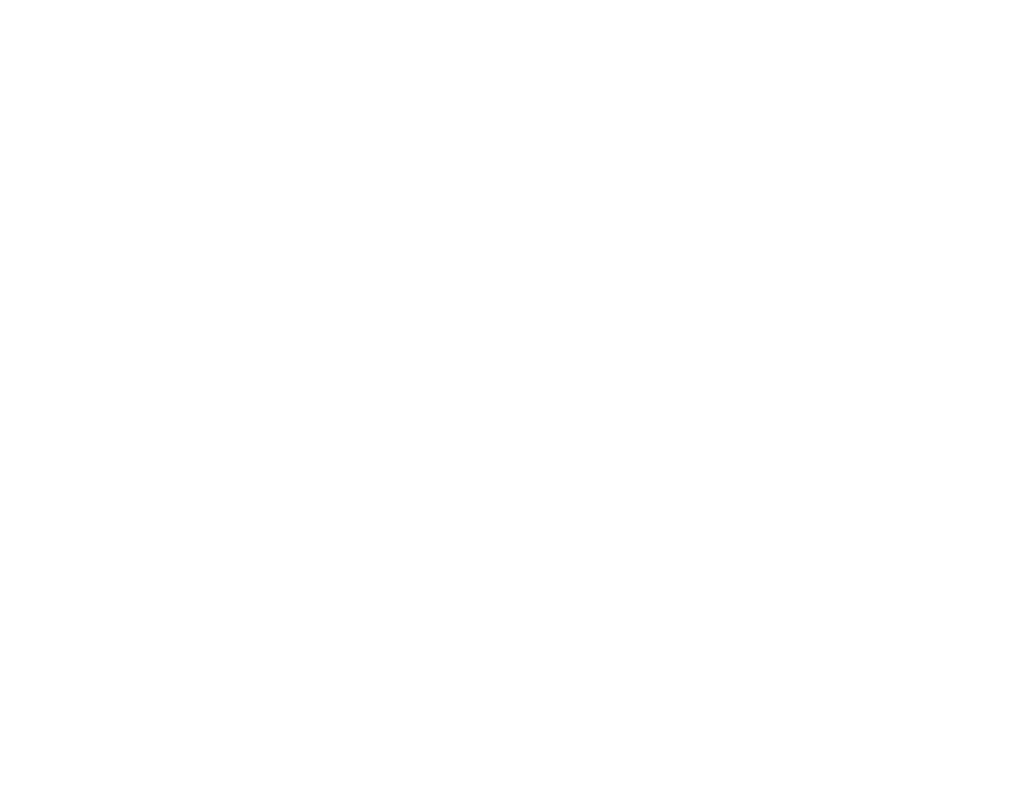
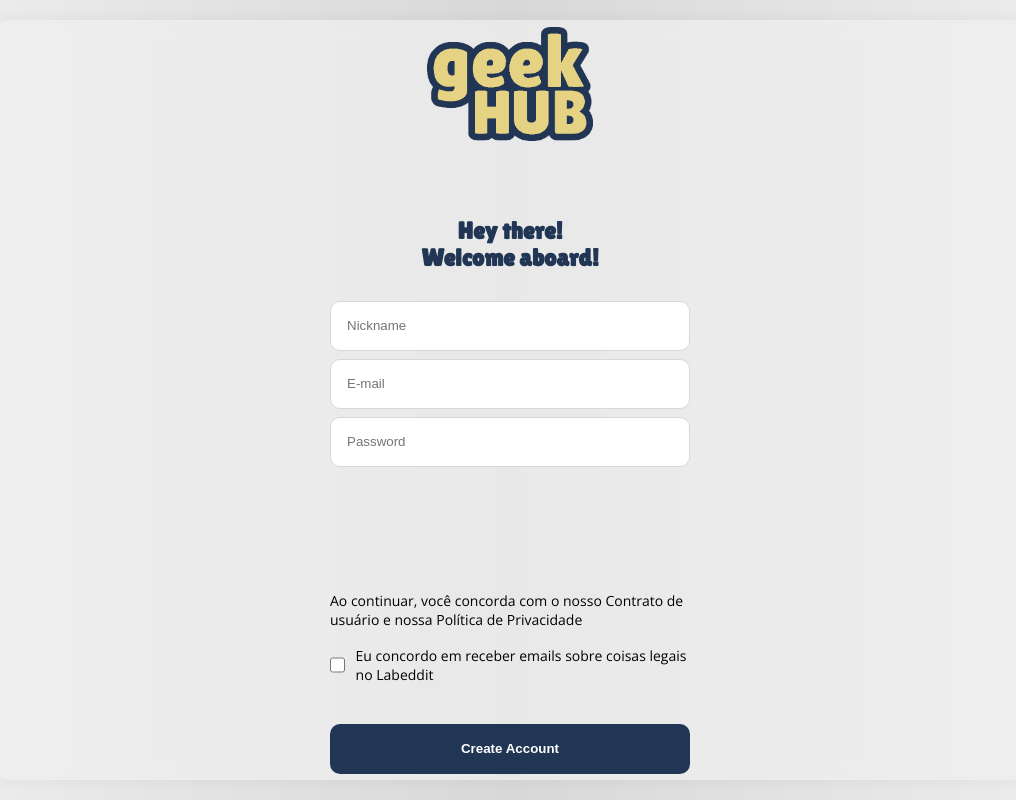
Before and after one commit to laisrmacedo/geekhub, a React (Create React App) app in the folder frontend/: page /signup in a window 1280 px wide. Before the commit this address had no page. Shown: the whole page, without its empty margins (130-1146 px from the left). Built offline with nearby package versions, Linux system fonts and the light colour scheme.

Commit message:
feat: signup page

```diff
--- a/frontend/src/GlobalStyle.js
+++ b/frontend/src/GlobalStyle.js
@@ -6,10 +6,7 @@ export const GlobalStyle = createGlobalStyle`
     padding: 0;
     margin: 0;
     box-sizing: border-box;
-    overflow-x: hidden;
-    font-weight: 500;
-    font-family: 'Open Sans', sans-serif;
-    color: white;
+
     ::-webkit-scrollbar-track {
       background: #FFF;
     };
@@ -37,6 +34,13 @@ export const Body = styled.div`
   align-items: center;
   padding: 20px 0;
   background: linear-gradient(90deg, rgba(240,240,240,1) 0%, rgba(216,216,216,1) 50%, rgba(240,240,240,1) 100%);
+  overflow-x: hidden;
+  font-family: 'Open Sans', sans-serif;
+  color: #000;
+
+  h1{
+    font-weight: 800;
+  }
 `
 
 export const InputForLongText = styled.textarea`
@@ -65,4 +69,6 @@ export const Btn = styled.button`
   width:  100%;
   height: 50px;
   background-color: #213555;
+  color: #fff;
+  font-weight: 800;
 `
--- a/frontend/src/pages/Login.js
+++ b/frontend/src/pages/Login.js
@@ -6,6 +6,7 @@ import { Container } from '../components/Container';
 // import { Footer } from "../components/Footer"
 import logo from "../assets/logo.png"
 import { InputForShortText, Btn } from "../GlobalStyle";
+import { goToSignup } from "../router/coordinator";
 
 const Content = styled.div`
   height: 100%;
@@ -18,6 +19,9 @@ const Content = styled.div`
 
   >figure{
     height: 25%;
+    img{
+      height: 60%;
+    }
   }
   >input{
     margin-bottom: 8px;
@@ -43,11 +47,6 @@ const Content = styled.div`
       width: 90%;
     }
   }
-
-  img{
-    height: 142px;
-  }
-
 `
 
 export const Login = () => {
@@ -108,7 +107,7 @@ export const Login = () => {
             onChange={onChangeForm}
           />
           <span>
-            <Btn id="signup"> Signup </Btn>
+            <Btn id="signup" onClick={() => goToSignup(navigate)}> Signup </Btn>
             <Btn id="login"> Login </Btn>
           </span>
         </Content>
--- /dev/null
+++ b/frontend/src/pages/Signup.js
@@ -0,0 +1,176 @@
+// import { Footer } from "../components/Footer"
+// import { Headers } from "../components/Header"
+import styled from "styled-components";
+import { Container } from '../components/Container';
+import logo from "../assets/logo.png"
+// import axios from "axios";
+// import { BASE_URL } from "../App";
+import { useNavigate } from "react-router-dom";
+import { useState } from "react";
+import { InputForShortText, Btn } from "../GlobalStyle";
+// import { goToPostsPage } from "../router/coordinator";
+
+const Content = styled.div`
+  height: 100%;
+  width: 360px;
+  display: flex;
+  flex-direction: column;
+  justify-content: center;
+  align-items: center;
+  /* border: 1px solid red; */
+
+  >figure{
+    height: 25%;
+    img{
+      height: 60%;
+    }
+  }
+
+  >h2{
+    font-family: 'Lilita One', cursive;
+    color: #213555;
+  }
+
+  form{
+    display: flex;
+    flex-direction: column;
+    gap: 40px;
+    margin-top: 30px;
+  }
+  .inputs{
+    display: flex;
+    flex-direction: column;
+    gap: 8px;
+    width:100%;
+    height: 250px;
+
+    p{
+      text-align: center;
+      color: red;
+      font-size: 10px;
+    }
+
+    input{
+      font-weight: 400;
+      color: #808080;
+    }
+  }
+
+  .terms{
+    display: flex;
+    flex-direction: column;
+    gap:17px;
+
+    p{
+      font-size: 14px;
+      color: black;
+    }
+
+    input{
+      width: 18px;
+      height: 18px;
+    }
+
+    span{
+      display:flex;
+      align-items: center;
+      justify-content: space-between;
+      gap: 11px;
+    }
+  }
+`
+
+export const Signup = () => {
+  const navigate = useNavigate()
+  const [form, setForm] = useState({
+    nickname: "",
+    email: "",
+    password: ""
+  })
+
+  const [error, setError] = useState("")
+
+  const handleClick = (e) => {
+    e.preventDefault()
+    // signup()
+  }
+
+  const onChangeForm = (e) => {
+    const { name, value } = e.target
+    setForm({ ...form, [name]: value })
+  }
+
+  const body = {
+    nickname: form.nickname,
+    email: form.email,
+    password: form.password
+  }
+
+  // const signup = async () => {
+  //   try {
+  //     const response = await axios.post(BASE_URL + `users/signup`, body)
+  //     localStorage.setItem("token", response.data.token)
+  //     goToPostsPage(navigate)
+  //   } catch (error) {
+  //     console.log(error.response.data)
+  //     setError(error.response.data)
+  //   }
+  // }
+
+  return (
+    <>
+      <Container>
+        <Content>
+          <figure>
+            <img src={logo}/>
+          </figure>
+          <h2>Hey there!</h2>
+          <h2>Welcome aboard!</h2>
+          <form onSubmit={handleClick}>
+            <div className="inputs">
+              <InputForShortText
+                placeholder="Nickname"
+                required
+                type="text"
+                name="nickname"
+                value={form.nickname}
+                onChange={onChangeForm}
+              />
+              <InputForShortText
+                placeholder="E-mail"
+                required
+                type="text"
+                name="email"
+                value={form.email}
+                onChange={onChangeForm}
+              />
+              <InputForShortText
+                placeholder="Password"
+                required
+                type="password"
+                name="password"
+                value={form.password}
+                onChange={onChangeForm}
+              />
+              {error === "ERROR: 'nickname' must be at least 4 characters." ? <p>Apelido deve ter pelo menos 4 caracteres.</p> : null}
+              {error === "ERROR: 'email' must be like 'example@example.example'." ? <p>Informe um email válido.</p> : null}
+              {error === "ERROR: 'password' must be between 8 and 12 characters, with uppercase and lowercase letters and at least one number and one special character." ?
+              <p>A senha deve ter entre 8 e 12 caracteres, com letras maiúscula e minúscula, pelos menos um número e um caracter especial.</p> : null}
+              {error === "ERROR: 'nickname' already exists." ? <p>Apelido já cadastrado.</p> : null}
+              {error === "ERROR: 'email' already exists." ? <p>Email já cadastrado.</p> : null}
+            </div>
+            <div className="terms">
+              <p>Ao continuar, você concorda com o nosso Contrato de usuário e nossa Política de Privacidade</p>
+              <span>
+                <input type='checkbox' />
+                <p>Eu concordo em receber emails sobre coisas legais no Labeddit</p>
+              </span>
+            </div>
+            <Btn className="signup"> Create Account </Btn>
+          </form>
+        </Content>
+      </Container>
+      {/* <Footer /> */}
+    </>
+  )
+}
--- a/frontend/src/router/Router.js
+++ b/frontend/src/router/Router.js
@@ -1,11 +1,13 @@
 import { BrowserRouter, Routes, Route } from "react-router-dom";
 import { Login } from "../pages/Login";
+import { Signup } from "../pages/Signup";
 
 export const Router = () => {
   return(
     <BrowserRouter>
       <Routes>
         <Route index element={<Login/>}/>
+        <Route path="/signup" element={<Signup/>}/>
       </Routes>
     </BrowserRouter>
   )
--- a/frontend/src/router/coordinator.js
+++ b/frontend/src/router/coordinator.js
@@ -1,3 +1,7 @@
 export const goToLogin = (navigate) => {
   navigate('/')
 }
+
+export const goToSignup = (navigate) => {
+  navigate('/signup')
+}
```
